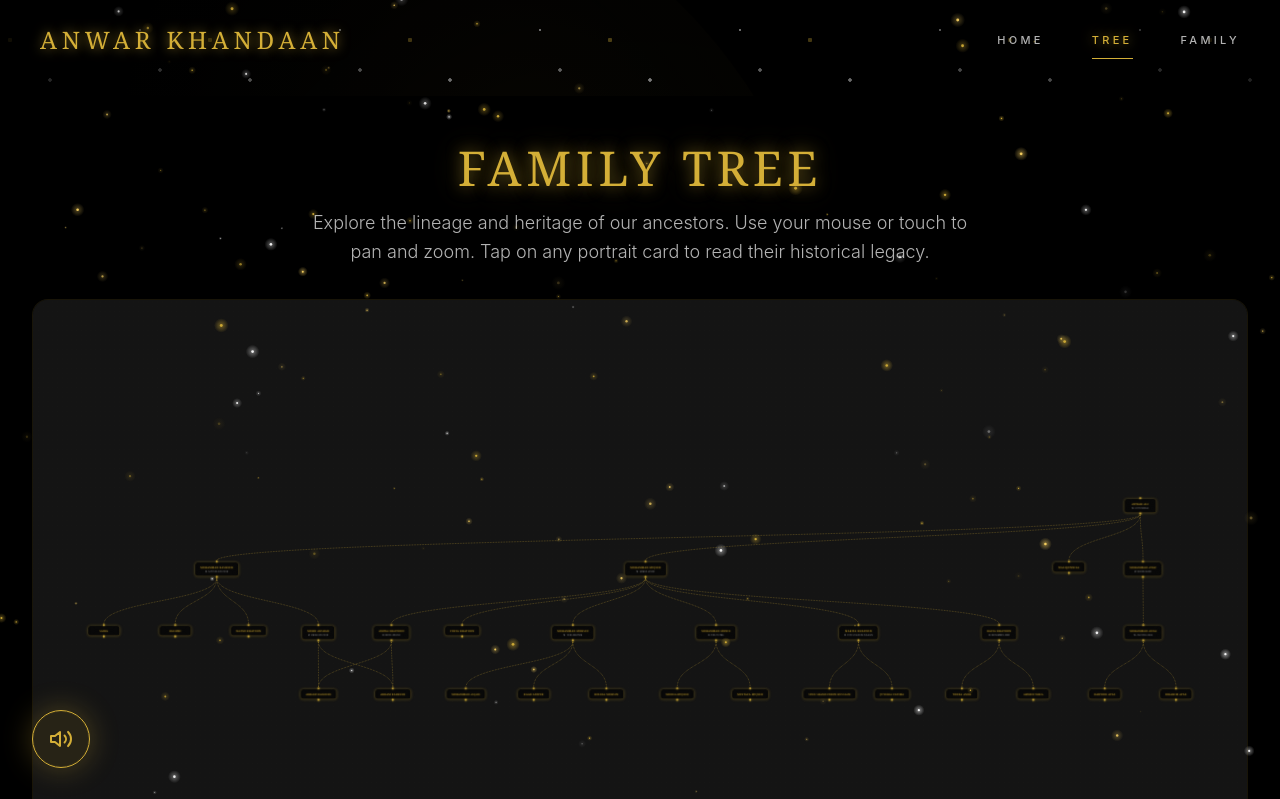
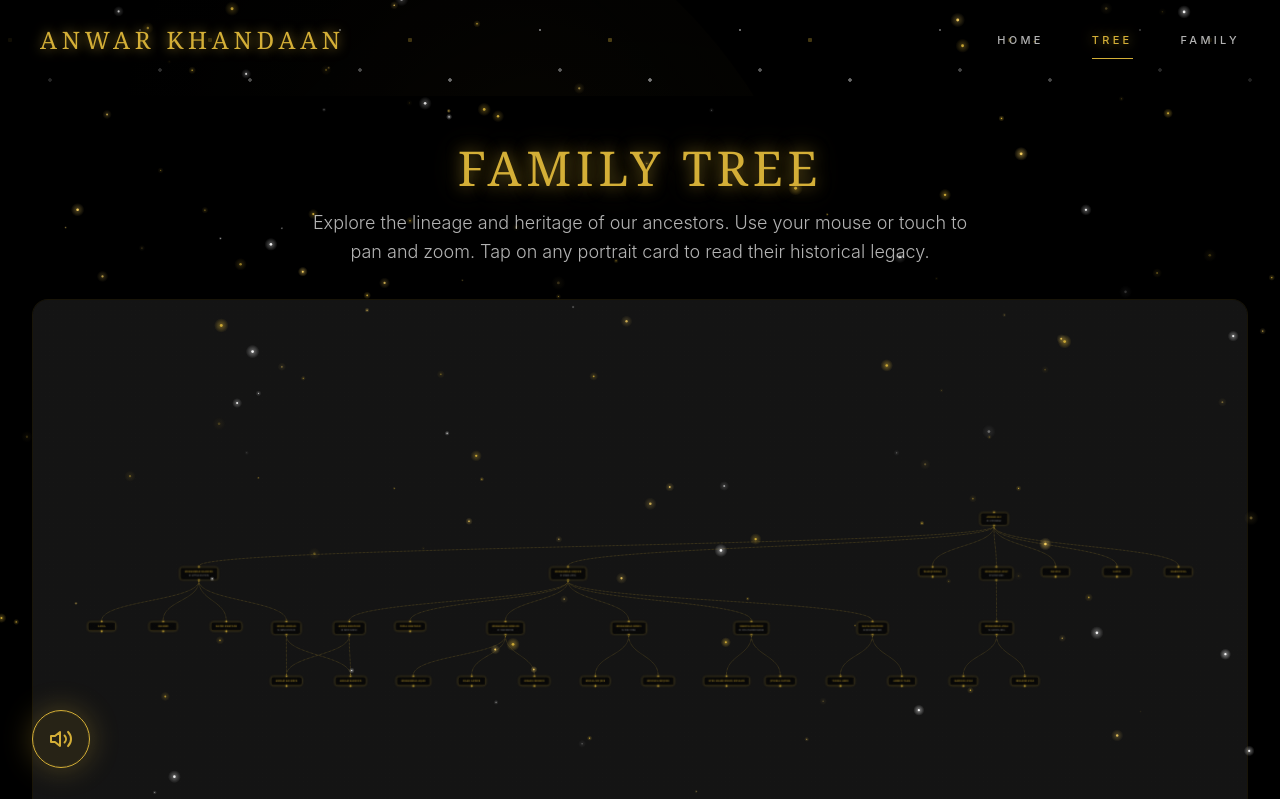
Before and after one commit to arhamrasheed3232/AnwarKhandaan, a Next.js app: page /family-tree in a window 1280 px wide. Shown: the top 799 px of the page. Built offline with nearby package versions, Linux system fonts and the light colour scheme.

Commit message:
Dynamically inject missing descendants as skeleton nodes in family tree

```diff
--- a/data/family.json
+++ b/data/family.json
@@ -414,6 +414,27 @@
       "dob": "12/09/2023",
       "bio": "Cute ,  joyful , energetic , sincere",
       "parent": "anas"
+    },
+    {
+      "id": "naseer",
+      "name": "Naseer",
+      "gender": "Male",
+      "parent": "anwar",
+      "bio": "Carrying forward the family legacy."
+    },
+    {
+      "id": "saeed",
+      "name": "Saeed",
+      "gender": "Male",
+      "parent": "anwar",
+      "bio": "Carrying forward the family legacy."
+    },
+    {
+      "id": "habibunisa",
+      "name": "Habibunisa",
+      "gender": "Female",
+      "parent": "anwar",
+      "bio": "Carrying forward the family legacy."
     }
   ]
 }
--- a/generate_family_json.js
+++ b/generate_family_json.js
@@ -139,6 +139,30 @@ members.forEach(m => {
   delete m._bio;
 });
 
+// Third pass: dynamically inject skeleton records for any children listed but not having their own rows
+const memberIds = members.map(m => m.id);
+const skeletonsToInject = [];
+
+members.forEach(m => {
+  if (m.children) {
+    m.children.forEach(childId => {
+      if (!memberIds.includes(childId) && !skeletonsToInject.some(x => x.id === childId)) {
+        // Build a proper title-cased name from the ID
+        const formattedName = childId.charAt(0).toUpperCase() + childId.slice(1);
+        skeletonsToInject.push({
+          id: childId,
+          name: formattedName,
+          gender: childId.toLowerCase().includes('nisa') || childId.toLowerCase().includes('fatima') ? 'Female' : 'Male',
+          parent: m.id,
+          bio: `Carrying forward the family legacy.`
+        });
+      }
+    });
+  }
+});
+
+members.push(...skeletonsToInject);
+
 const anwar = members.find(m => m.id === 'anwar');
 const familyData = {
   root: anwar ? anwar : { id: "anwar", name: "Anwar Ali", children: [] },
```
